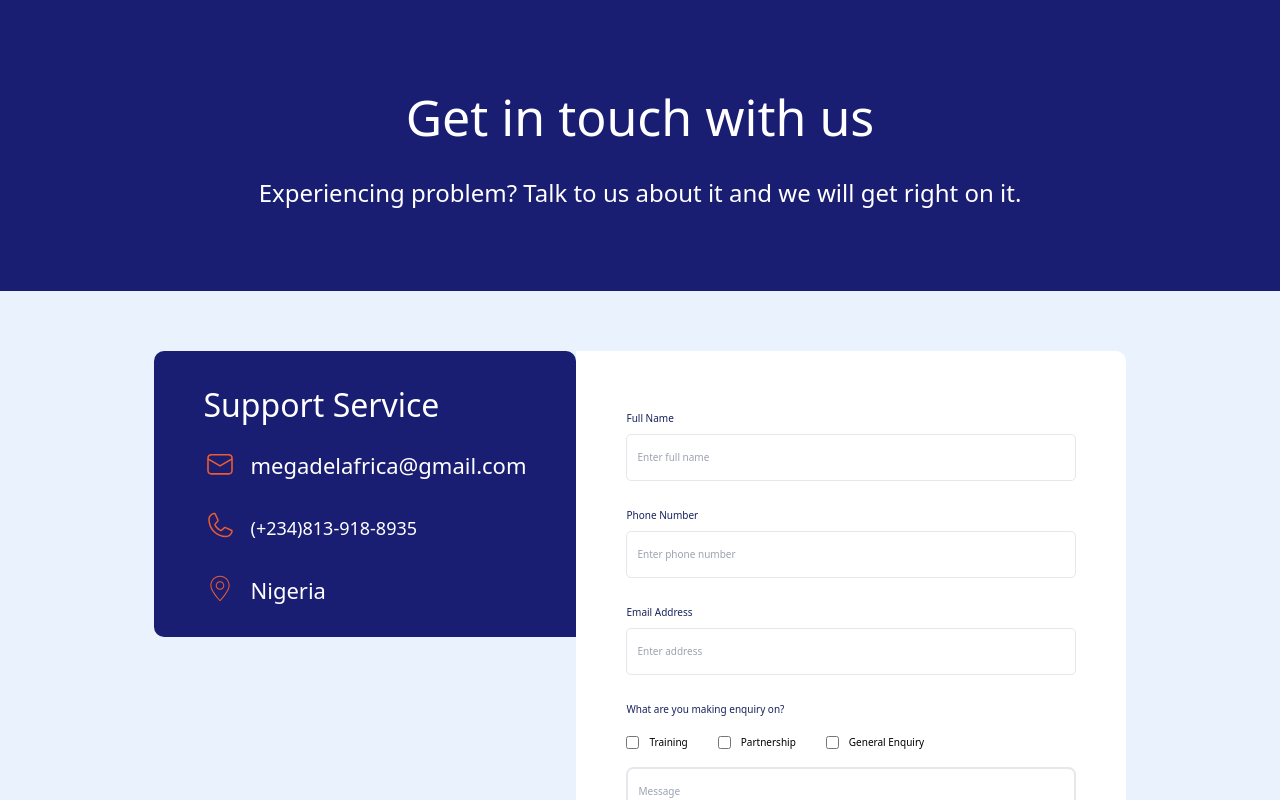
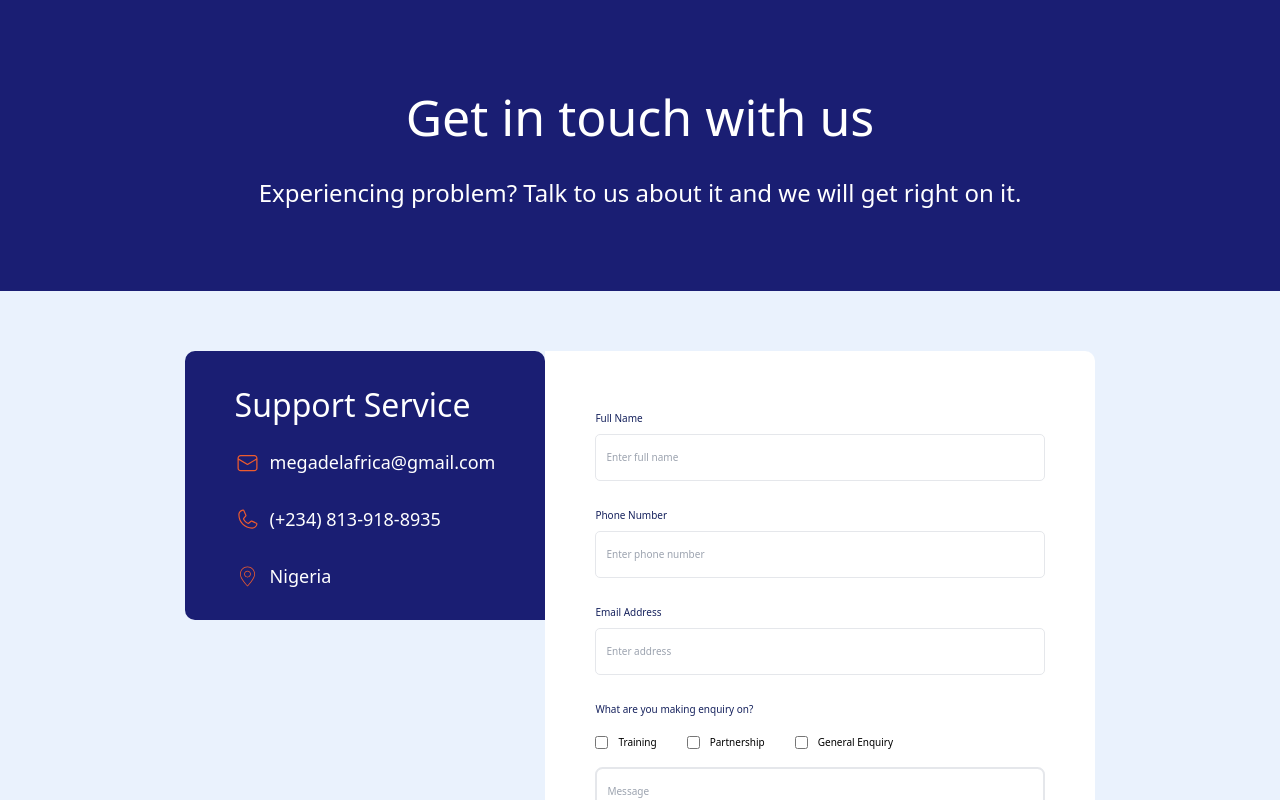
Before and after one commit to Thoobi/megadel-africa, a React (Vite) app: page /contact in a window 1280 px wide. Shown: the top 800 px of the page. Built offline with nearby package versions, Linux system fonts and the light colour scheme.

Commit message:
feat: update Contact page styling for improved layout and responsiveness

```diff
--- a/src/pages/Contact.jsx
+++ b/src/pages/Contact.jsx
@@ -10,7 +10,7 @@ export default function Contact() {
     <>
       <main>
         <Section classname="flex-col bg-custom-blue-500 text-white text-center px-12 sm:px-24 py-24">
-          <h1 className="text-[3.5rem] sm:text-50 mb-8 font-medium">
+          <h1 className="text-32 sm:text-50 mb-8 font-medium">
             Get in touch with us
           </h1>
           <p className="text-18 sm:text-24 font-light">
@@ -24,36 +24,40 @@ export default function Contact() {
             <h3 className="mb-8 text-24 sm:text-32 font-medium">
               Support Service
             </h3>
-            <ul className="flex flex-col items-start gap-[3rem]">
-              <li className="flex items-center gap-4 sm:gap-6 w-full">
+            <ul className="flex flex-col items-start gap-12">
+              <li className="flex items-center gap-4 w-full">
                 <img
                   src={mail}
                   alt="mail icon"
-                  className="-translate-y-1 inline-block"
+                  className="inline-block w-10 h-10"
                 />
-                <span className="inline-block flex-1 text-16 sm:text-22">
+                <span className="inline-block flex-1 text-16 sm:text-18">
                   megadelafrica@gmail.com
                 </span>
               </li>
-              <li className="flex items-center gap-6">
-                <img src={phone} alt="phone icon" className="-translate-y-1" />
+              <li className="flex items-center gap-4">
+                <img
+                  src={phone}
+                  alt="phone icon"
+                  className="inline-block w-10 h-10"
+                />
                 <span className="inline-block flex-1 text-16 sm:text-18">
-                  (+234)813-918-8935
+                  (+234) 813-918-8935
                 </span>
               </li>
-              <li className="flex items-center gap-6">
+              <li className="flex items-center gap-4">
                 <img
                   src={location}
                   alt="location icon"
-                  className="-translate-y-1"
+                  className="inline-block w-10 h-10"
                 />
-                <span className="inline-block flex-1 text-16 sm:text-22">
+                <span className="inline-block flex-1 text-16 sm:text-18">
                   Nigeria
                 </span>
               </li>
             </ul>
           </div>
-          <div className="p-[3rem] sm:px-[5rem] sm:py-[6rem] bg-white rounded-b-2xl lg:rounded-tr-2xl">
+          <div className="p-12 sm:px-[5rem] sm:py-[6rem] bg-white rounded-b-2xl lg:rounded-tr-2xl">
             <form
               action=""
               method="post"
```
